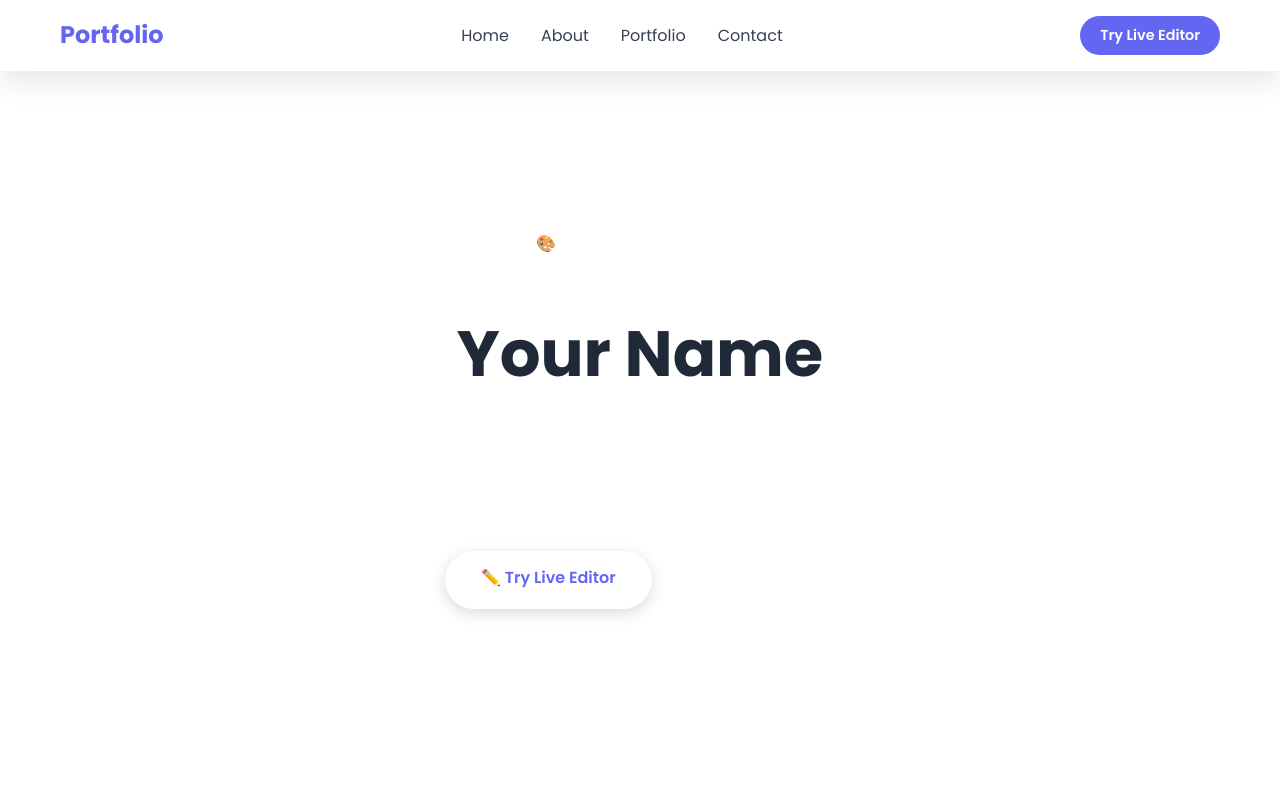
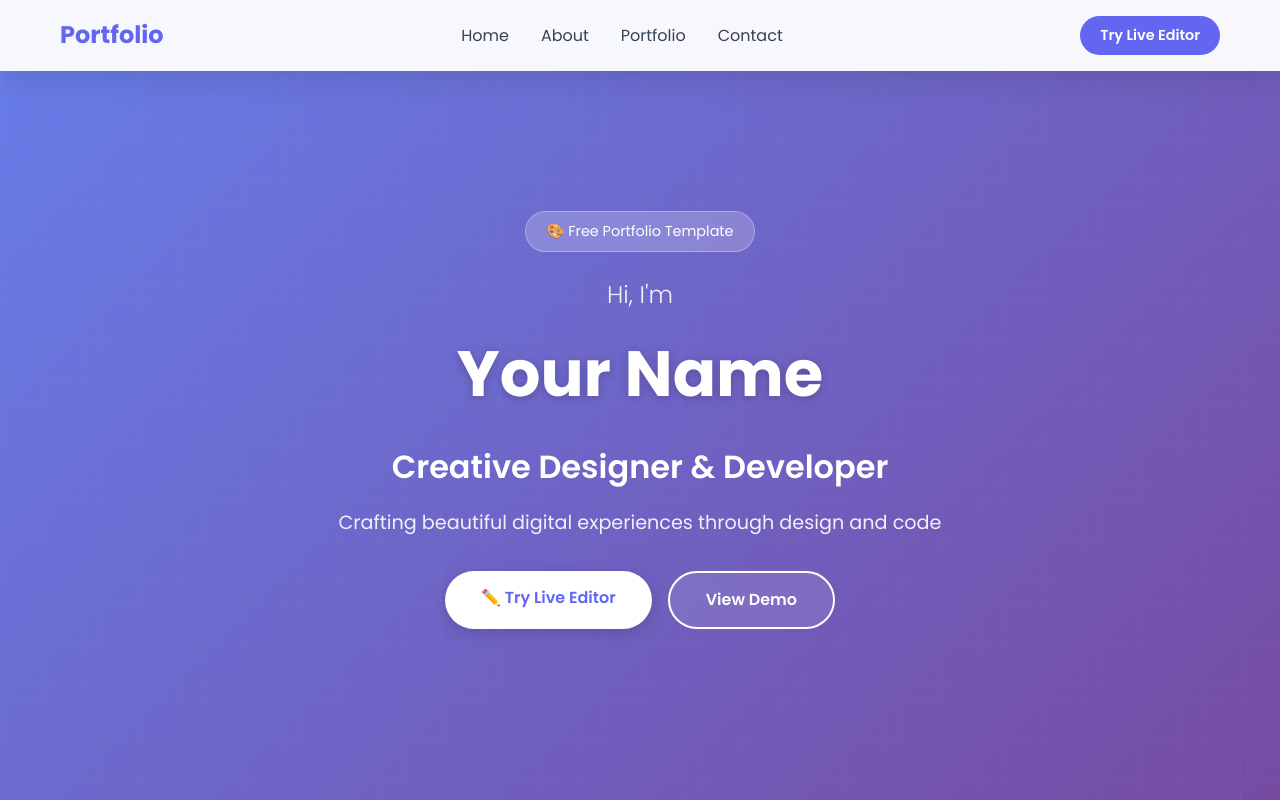
Before and after one commit to andieyey/creatives-portfolio, a plain HTML site: page template.html in a window 1280 px wide. Shown: the top 800 px of the page. Drawn offline with Linux system fonts and the light colour scheme.

Commit message:
Fix: Make name white and visible on purple gradient background

```diff
--- a/styles.css
+++ b/styles.css
@@ -133,7 +133,9 @@ body {
     display: flex;
     align-items: center;
     padding: 100px 20px 60px;
- template-badge {
+}
+
+.template-badge {
     display: inline-block;
     background: rgba(255, 255, 255, 0.2);
     backdrop-filter: blur(10px);
@@ -145,7 +147,8 @@ body {
     border: 1px solid rgba(255, 255, 255, 0.3);
 }
 
-.   background: linear-gradient(135deg, #667eea 0%, #764ba2 100%);
+.hero {
+    background: linear-gradient(135deg, #667eea 0%, #764ba2 100%);
     color: var(--white);
     position: relative;
     overflow: hidden;
@@ -183,7 +186,8 @@ body {
     font-size: 4rem;
     font-weight: 700;
     margin-bottom: 1rem;
-    color: var(--dark-color);
+    color: var(--white);
+    text-shadow: 0 2px 10px rgba(0, 0, 0, 0.2);
 }
 
 .hero-subtitle {
```
